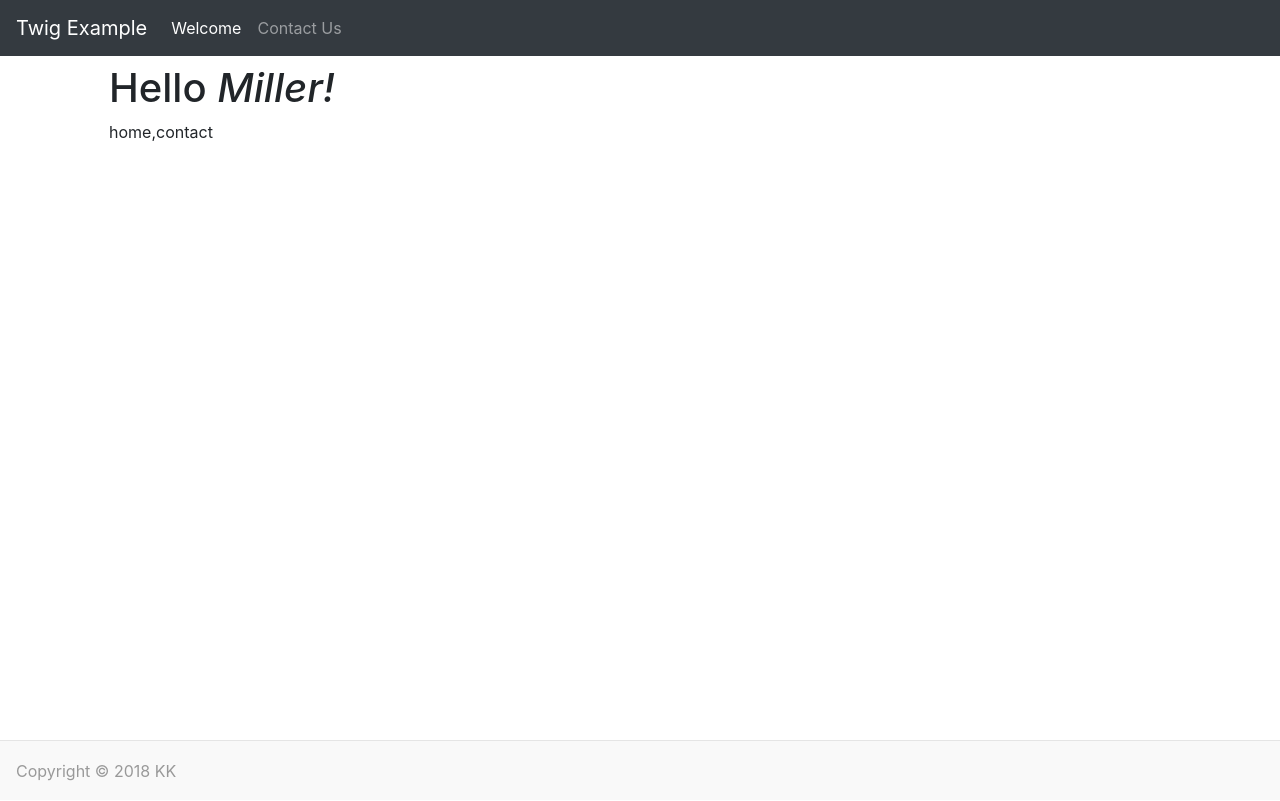
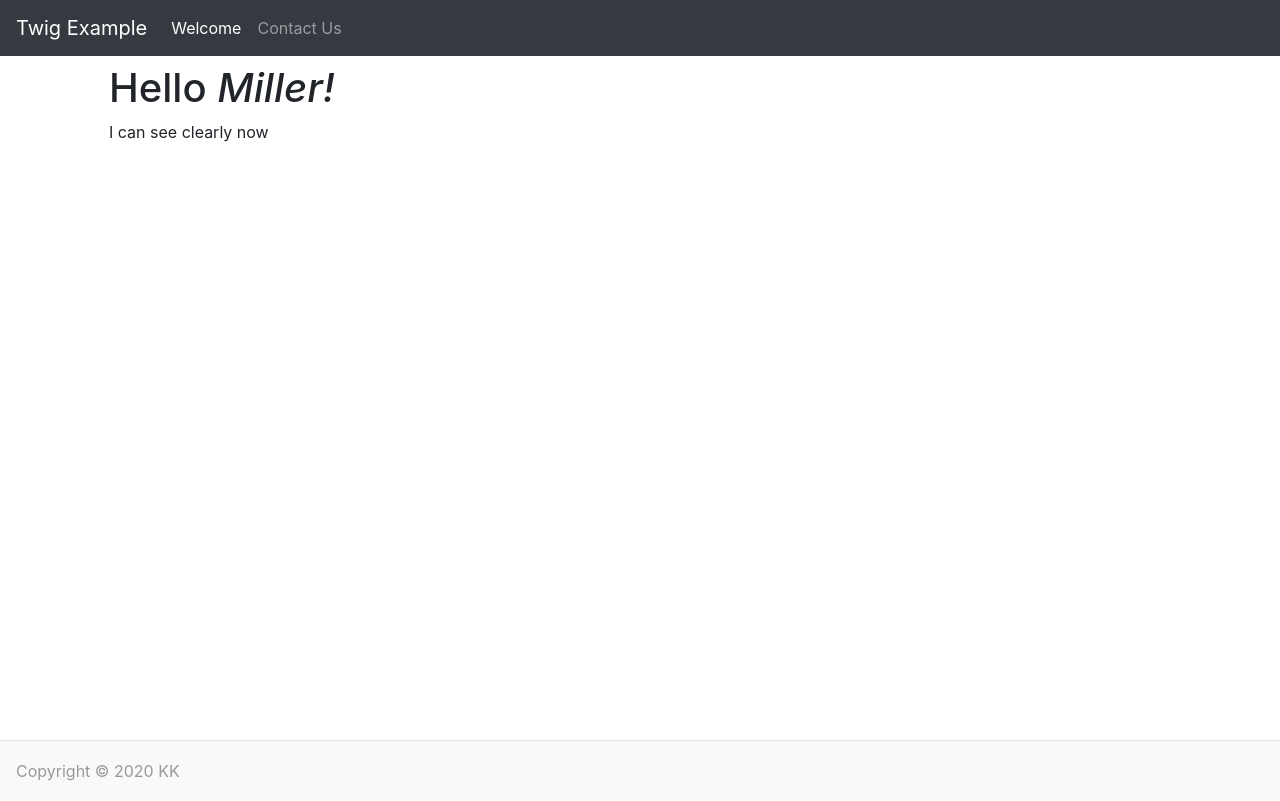
Before and after one commit to millerb08/twig, a PHP site: page / in a window 1280 px wide. Run offline with PHP 8.4, Linux system fonts and the light colour scheme; some libraries are stand-ins or nearby versions.

Commit message:
display dates

```diff
--- a/templates/home.twig
+++ b/templates/home.twig
@@ -48,8 +48,15 @@
         World
         {%- endif %}!</em></h1>
 
+        {% if date() < date("2020-01-01") %}
+        {% set difference  = date().diff(date("2020-01-01")) %}
+        {{ difference.days }} days until 2020
+        {% else%}
+        I can see clearly now
+        {% endif %}
+
+        {#
         {{ nav|keys|join(",") }}
-        {#
         {{-"<em>"~name~"</em>"|title|raw-}}
         {% set namestr= '<em>'~name~'</em>'%}
         {{-namestr|title|raw-}}
@@ -68,7 +75,7 @@
 
 </main><!-- /.container -->
 <footer>
-    Copyright &copy; 2018 KK
+    Copyright &copy; {{ "now"|date("Y") }} KK
 </footer>
 <!-- Optional JavaScript -->
 <!-- jQuery first, then Popper.js, then Bootstrap JS -->
```
